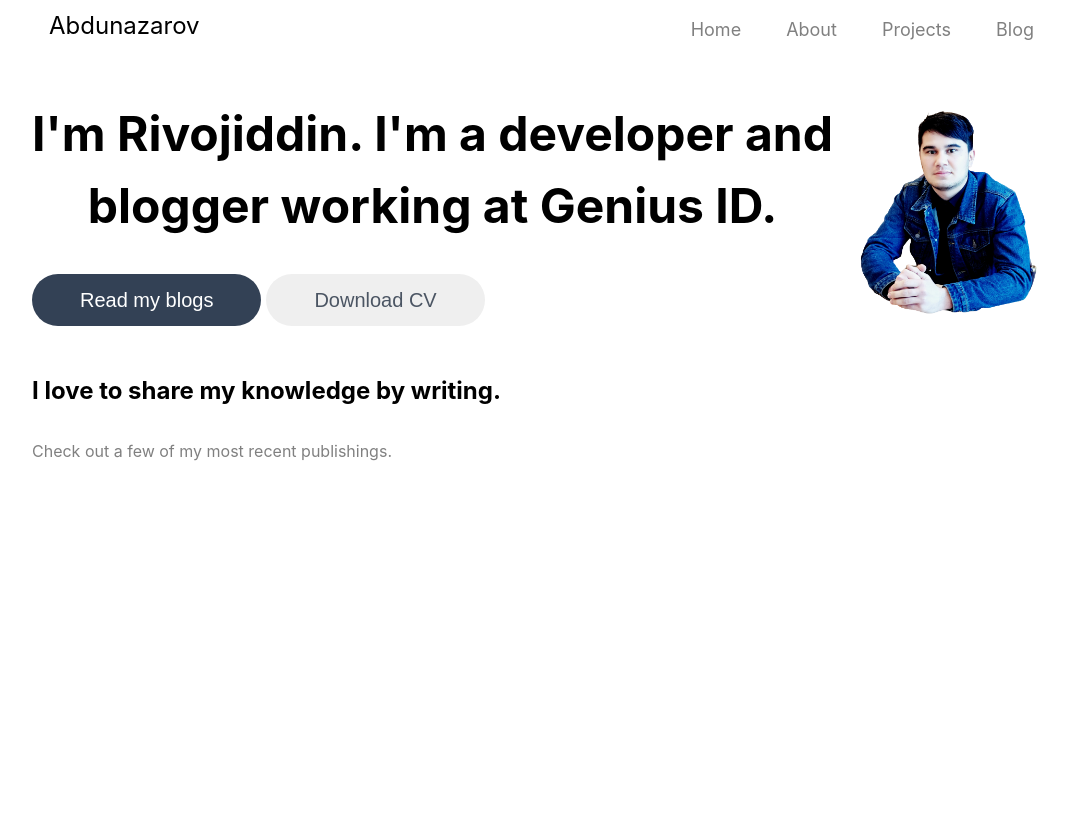
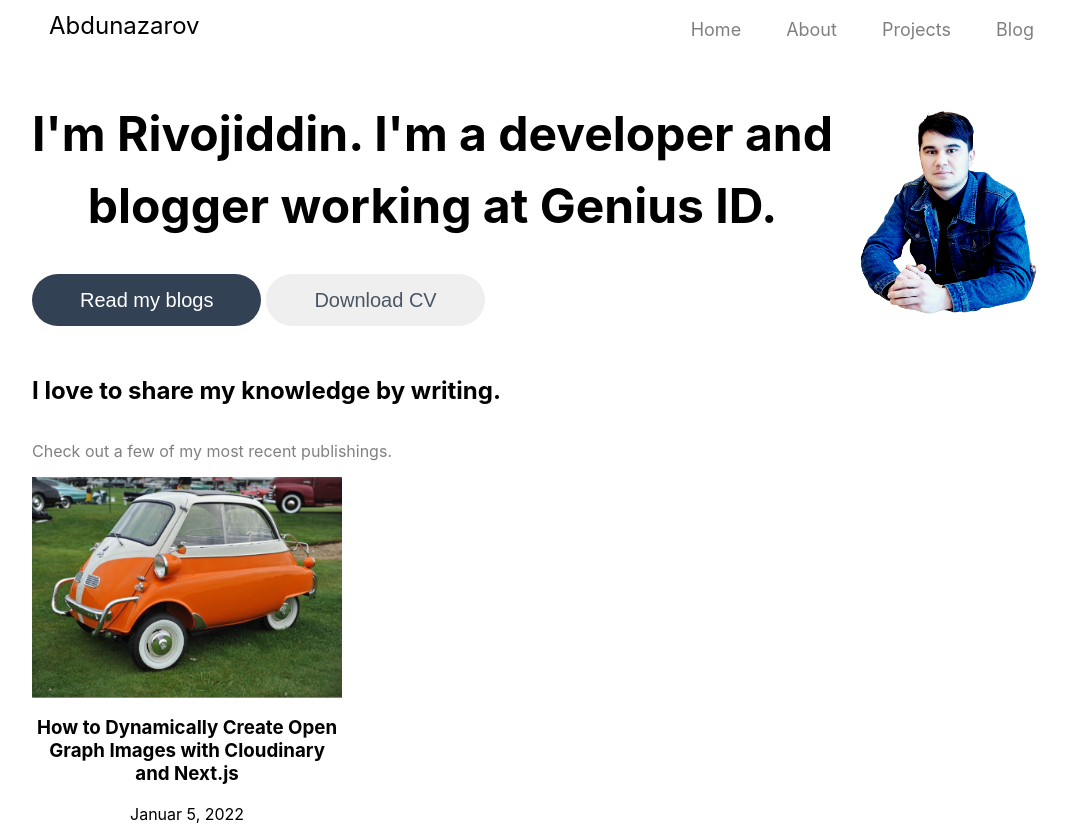
Before and after one commit to din0497/portfolio, a React (Create React App) app: page /home in a window 1280 px wide. Shown: the whole page, without its empty margins (91-1159 px from the left). Before the commit the page ends 800 px from the top, so only its background shows below. Built offline with nearby package versions, Linux system fonts and the light colour scheme.

Commit message:
Blogs Cart created

```diff
--- /dev/null
+++ b/src/commons/Blog.js
@@ -0,0 +1,15 @@
+import { BlogCart, Img, Title } from "./style";
+import img from "../assets/img1.jpg";
+const Blog = () => {
+  return (
+    <BlogCart>
+      <Img src={img} />
+      <Title>
+        How to Dynamically Create Open Graph Images with Cloudinary and Next.js
+      </Title>
+      <span>Januar 5, 2022</span>
+    </BlogCart>
+  );
+};
+
+export default Blog;
--- /dev/null
+++ b/src/commons/style.js
@@ -0,0 +1,15 @@
+import styled from "styled-components";
+
+export const BlogCart = styled.div`
+  display: flex;
+  flex-direction: column;
+  width: 30%;
+`;
+
+export const Img = styled.img`
+max-width: 100%;
+min-width: 100%;
+width: 100%;
+`;
+
+export const Title = styled.h3``;
--- a/src/components/Home/ShortIntro.js
+++ b/src/components/Home/ShortIntro.js
@@ -1,5 +1,6 @@
 import { Link } from "react-router-dom";
 import img from "../../assets/brand.png";
+import Blog from "../../commons/Blog";
 import {
   Button,
   ButtonWrapper,
@@ -38,6 +39,7 @@
         <h2>I love to share my knowledge by writing.</h2>
         <p style={{color:'grey'}}>Check out a few of my most recent publishings.</p>
       </MiniContainer>
+      <Blog/>
     </Container>
   );
 };
```
Also changed, not shown: src/assets/img.jpg (added), src/assets/img1.jpg (added).
